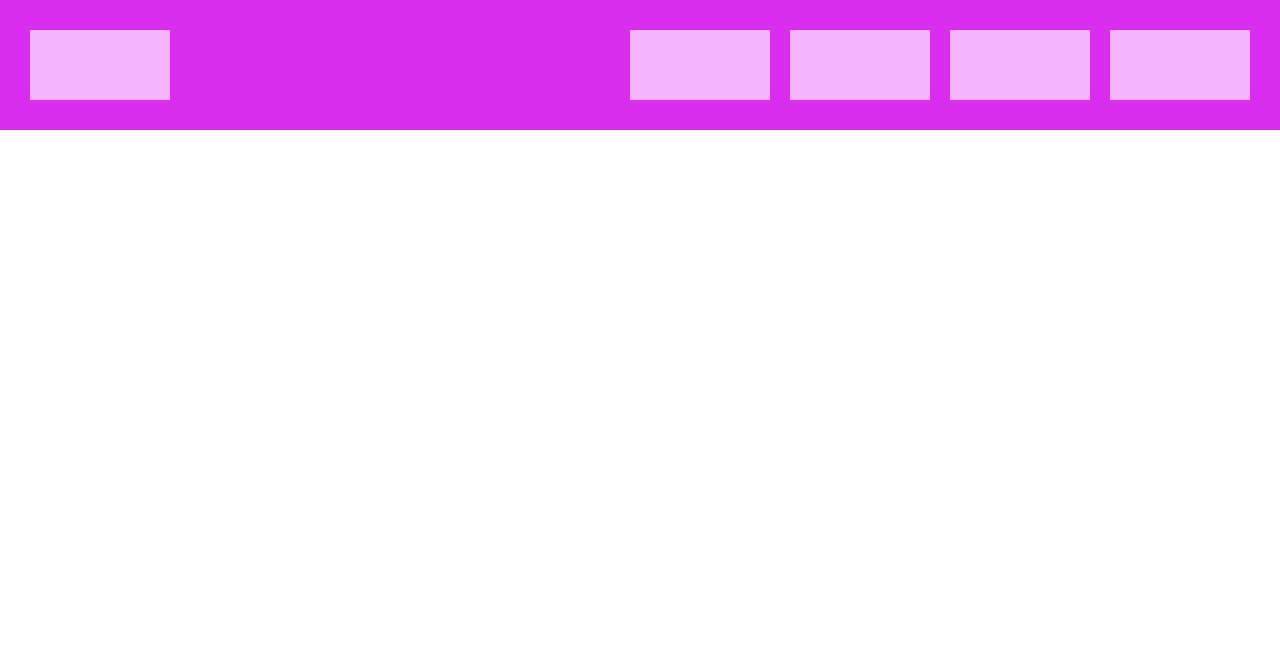
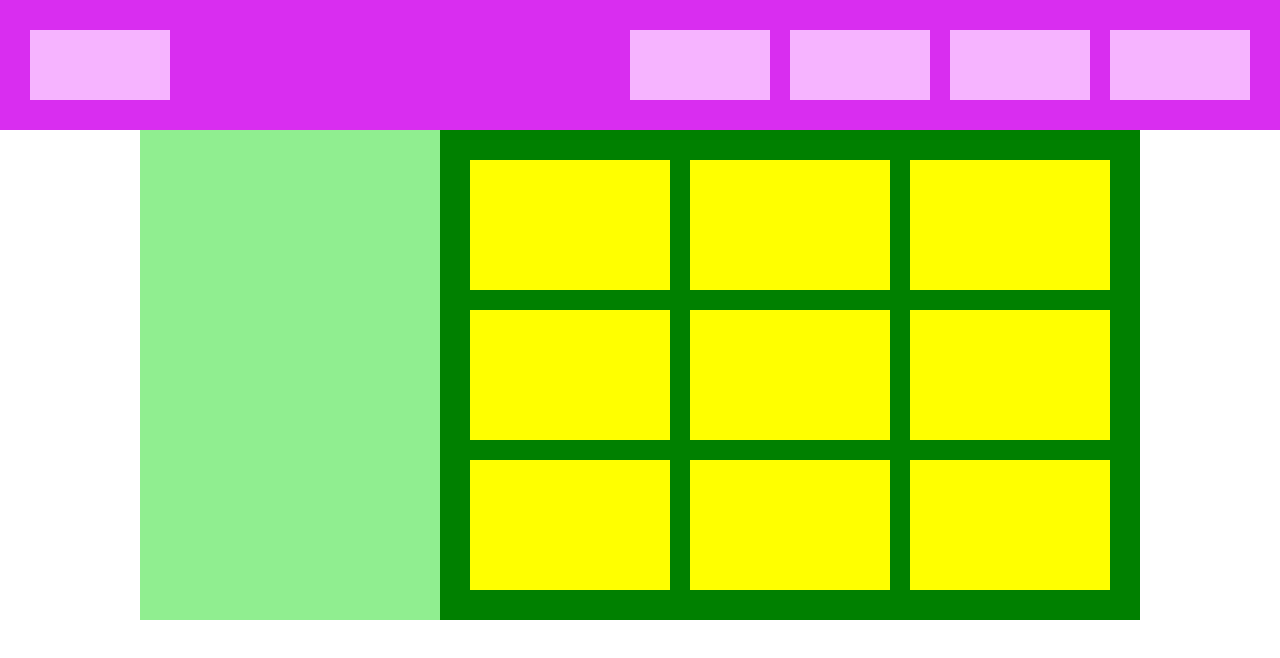
Before and after one commit to YutoSekiguchi-infratop/Flexbox, a plain HTML site: page index.html in a window 1280 px wide. Drawn offline with Linux system fonts and the light colour scheme.

Commit message:
[Add]mainの追加

```diff
--- a/index.html
+++ b/index.html
@@ -13,5 +13,19 @@
     <div class="header-box"></div>
     <div class="header-box"></div>
   </header>
+  <main>
+    <div class="left-box"></div>
+    <div class="right-box">
+      <div class="box"></div>
+      <div class="box"></div>
+      <div class="box"></div>
+      <div class="box"></div>
+      <div class="box"></div>
+      <div class="box"></div>
+      <div class="box"></div>
+      <div class="box"></div>
+      <div class="box"></div>
+    </div>
+  </main>
 </body>
 </html>
--- a/style.css
+++ b/style.css
@@ -21,3 +21,28 @@ header {
 header > :first-child {
   margin-right: auto;
 }
+
+main {
+  display: flex;
+  justify-content: center;
+}
+
+.left-box {
+  background-color: lightgreen;
+  width: 300px;
+  height: 490px;
+}
+.right-box {
+  background-color: green;
+  max-width: 700px;
+  padding: 20px;
+  flex-grow: 1;
+  display: flex;
+  flex-wrap: wrap;
+}
+.box {
+  background-color: yellow;
+  flex-basis: 200px;
+  height: 130px;
+  margin: 10px;
+}
```
